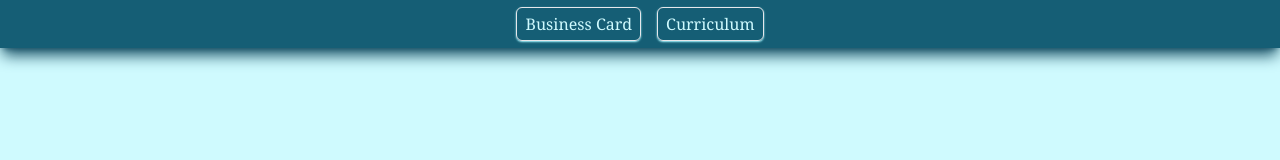
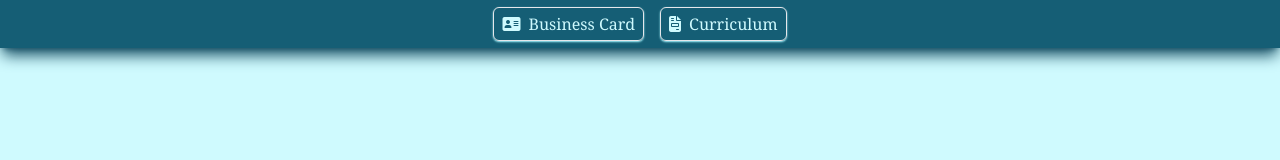
Before and after one commit to jsperafico/me.curriculum, a React (Vite) app: page / in a window 1280 px wide. Shown: the top 160 px of the page. Built offline with nearby package versions, Linux system fonts and the light colour scheme; what @xpd/tailwind-3dtransforms would draw is missing.

Commit message:
header test

```diff
--- a/src/components/header.tsx
+++ b/src/components/header.tsx
@@ -16,17 +16,17 @@ const Header = React.forwardRef<
 >(({ className }, ref) => (
   <NavigationMenu
     ref={ref}
-    className={cn("float-start sticky top-0 w-screen h-12 bg-cyan-800 shadow-cyan-900 shadow-lg print:hidden", className)}
+    className={cn("float-start sticky top-0 w-screen h-12 bg-cyan-800 shadow-cyan-900 shadow-lg max-md:landscape:float-left max-md:landscape:left-0 max-md:landscape:h-screen max-md:landscape:w-12 print:hidden", className)}
   >
-    <NavigationMenuList className='gap-3'>
-      <NavigationMenuItem className="block select-none rounded-md leading-none no-underline outline-none transition-colors border p-2 text-cyan-100 shadow-cyan-200 shadow-sm hover:bg-cyan-100 hover:text-cyan-800 focus:bg-cyan-100 focus:text-cyan-800">
-        <NavigationMenuLink href='/'>Business Card</NavigationMenuLink>
+    <NavigationMenuList className='gap-3 max-md:landscape:flex-col max-md:landscape:space-x-0'>
+      <NavigationMenuItem className="block text-center select-none rounded-md leading-none no-underline outline-none transition-colors border p-2 text-cyan-100 shadow-cyan-200 shadow-sm hover:bg-cyan-100 hover:text-cyan-800 focus:bg-cyan-100 focus:text-cyan-800 max-md:landscape:w-full">
+        <NavigationMenuLink href='/' className="before:mr-2 before:font-family-awesome before:content-['\f2bb'] max-md:landscape:text-[0px] max-md:landscape:before:text-sm max-md:landscape:before:m-auto">Business Card</NavigationMenuLink>
       </NavigationMenuItem>
-      <NavigationMenuItem className="block select-none rounded-md leading-none no-underline outline-none transition-colors border p-2 text-cyan-100 shadow-cyan-200 shadow-sm hover:bg-cyan-100 hover:text-cyan-800 focus:bg-cyan-100 focus:text-cyan-800">
-        <NavigationMenuLink href='/curriculum'>Curriculum</NavigationMenuLink>
+      <NavigationMenuItem className="block text-center select-none rounded-md leading-none no-underline outline-none transition-colors border p-2 text-cyan-100 shadow-cyan-200 shadow-sm hover:bg-cyan-100 hover:text-cyan-800 focus:bg-cyan-100 focus:text-cyan-800 max-md:landscape:w-full">
+        <NavigationMenuLink href='/curriculum' className="before:mr-2 before:font-family-awesome before:content-['\f570'] max-md:landscape:text-[0px] max-md:landscape:before:text-sm max-md:landscape:before:m-auto">Curriculum</NavigationMenuLink>
       </NavigationMenuItem>
-      <NavigationMenuItem className="hidden select-none rounded-md leading-none no-underline outline-none transition-colors border p-2 text-cyan-100 shadow-cyan-200 shadow-sm hover:bg-cyan-100 hover:text-cyan-800 focus:bg-cyan-100 focus:text-cyan-800">
-        <NavigationMenuLink href='/projects'>Projects</NavigationMenuLink>
+      <NavigationMenuItem className="hidden text-center select-none rounded-md leading-none no-underline outline-none transition-colors border p-2 text-cyan-100 shadow-cyan-200 shadow-sm hover:bg-cyan-100 hover:text-cyan-800 focus:bg-cyan-100 focus:text-cyan-800 max-md:landscape:w-full">
+        <NavigationMenuLink href='/projects' className="before:mr-2 before:font-family-awesome before:content-['\f07c'] max-md:landscape:text-[0px] max-md:landscape:before:text-sm max-md:landscape:before:m-auto">Projects</NavigationMenuLink>
       </NavigationMenuItem>
     </NavigationMenuList>
   </NavigationMenu>
```
Also changed, not shown: 1 other file (tests, documents, lock files or other folders).
